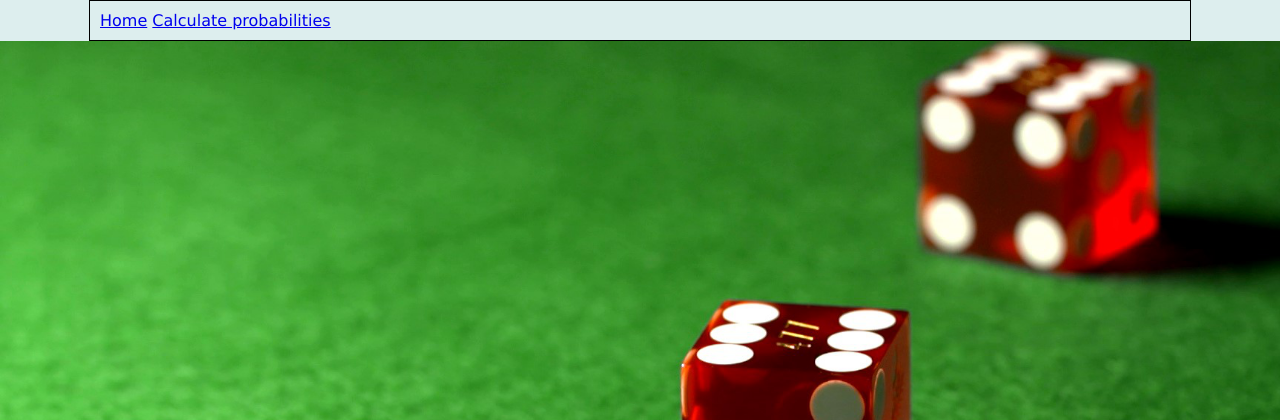
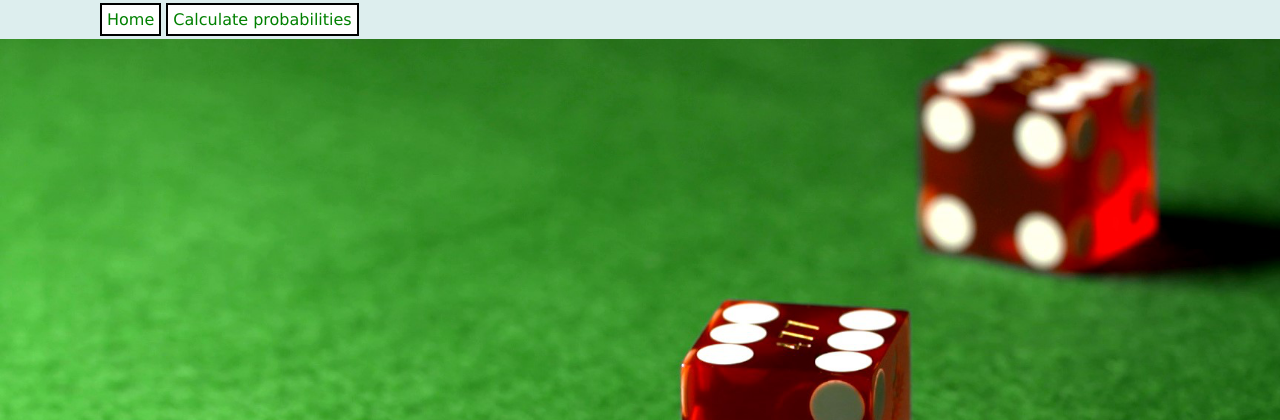
Before and after one commit to Simonolsson98/flask-yahtzee-project, a Flask app: page / in a window 1280 px wide. Shown: the top 420 px of the page. Run offline with Flask 2, Linux system fonts and the light colour scheme.

Commit message:
working on banner 'buttons'

```diff
--- a/static/css/main.css
+++ b/static/css/main.css
@@ -4,10 +4,8 @@ body, html {
     background-attachment: fixed;
     background-size: cover;
     margin: 0;
-    bottom: 300;
     font-family: 'Lucida Sans', 'Lucida Sans Regular', 'Lucida Grande', 'Lucida Sans Unicode', Geneva, Verdana, sans-serif
 }
-
 .content {
     margin: 0 auto;
     position:fixed;
@@ -37,7 +35,14 @@ div#banner {
     width: 1080px;
     margin: 0 auto;
     padding: 10px;
-    border: 1px solid #000;
+  }
+
+  .banner_home, .banner_calc {
+    color: green;
+    background-color: white;
+    text-decoration: none;
+    padding: 5px;
+    border: solid rgb(0, 0, 0) 2px;
   }
 
 .go_for {
```
